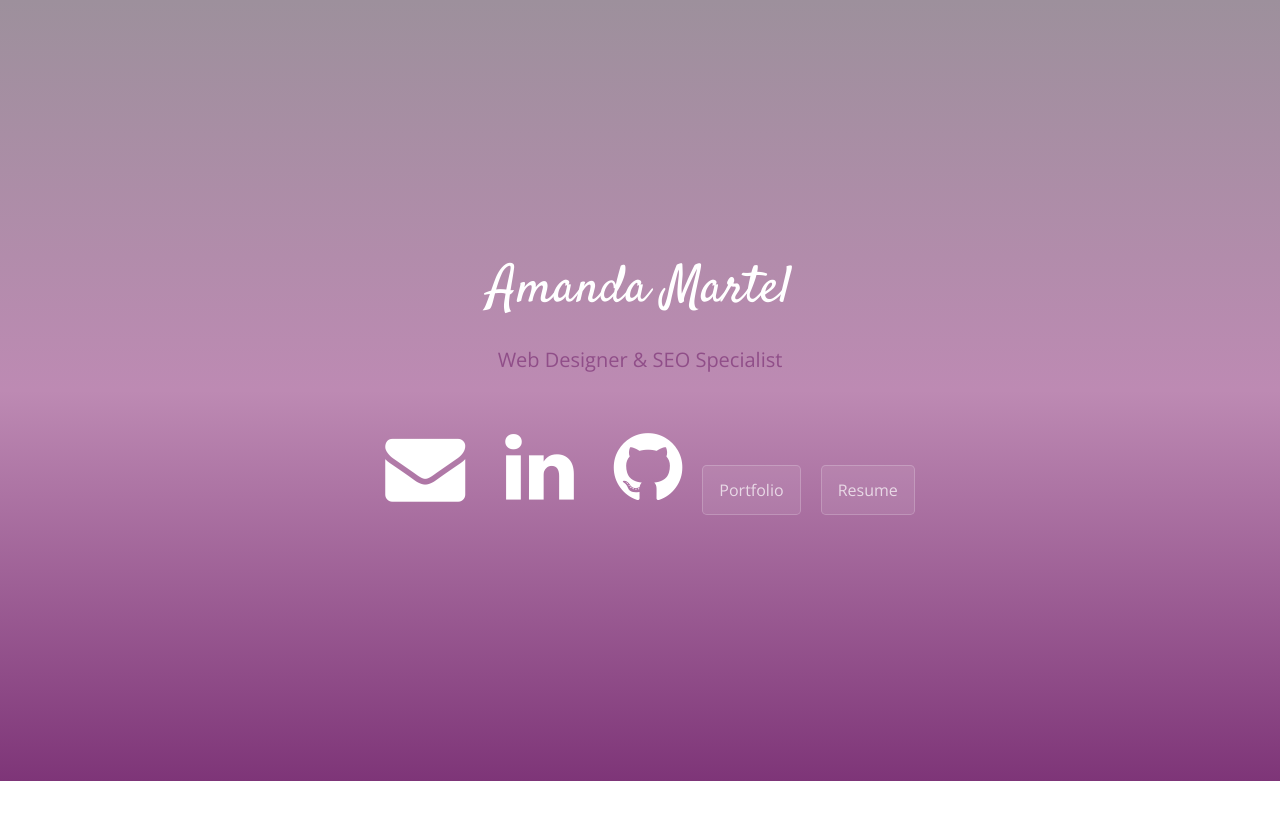
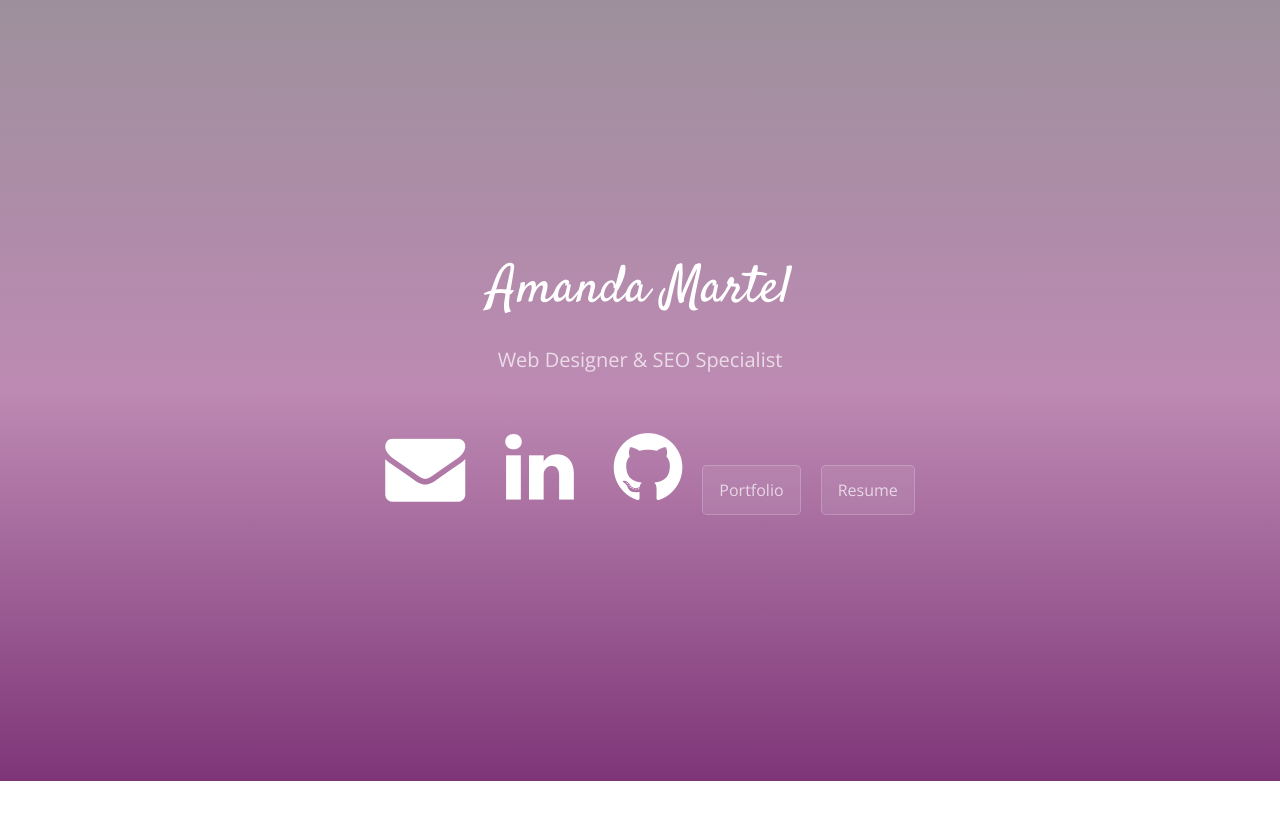
Before and after one commit to 0460208/amandamartel, a Jekyll site: the page built from index.md, in a window 1280 px wide. Shown: the top 820 px of the page. Built offline with Jekyll 4.4.1, drawn with Linux system fonts in a browser that asks for light colours; nearby versions of some CDN libraries.

Commit message:
Update style.scss

```diff
--- a/assets/css/style.scss
+++ b/assets/css/style.scss
@@ -16,10 +16,6 @@
     font-style: normal;
 }
 
-h2, h3 {
-    color: #7e3578;
-}
-
 .home-body {
     color: #fff;
     text-align: center;
@@ -29,7 +25,6 @@ h2, h3 {
     height: 100%
 
 }
-
 
 .fa {
     color: white;
```
